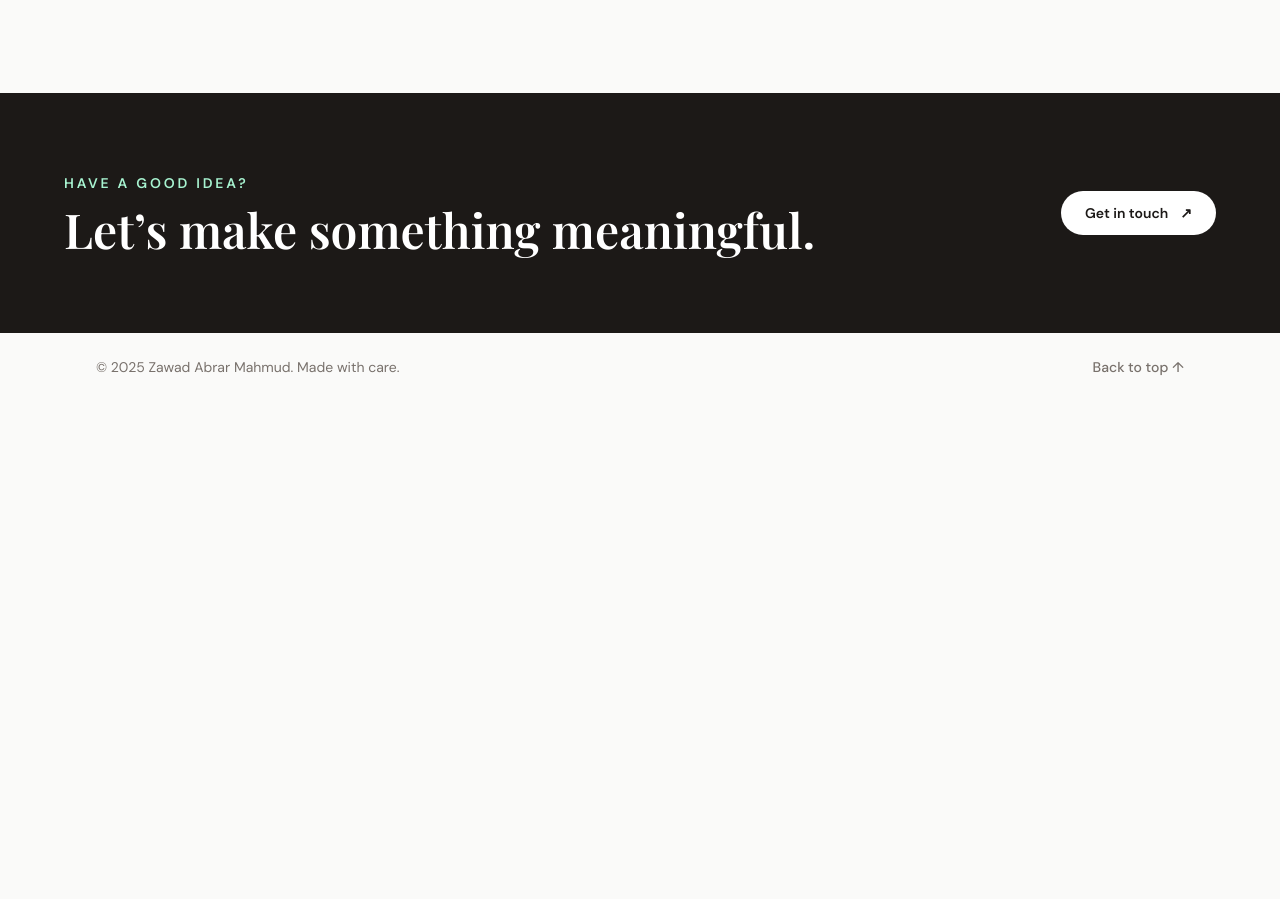
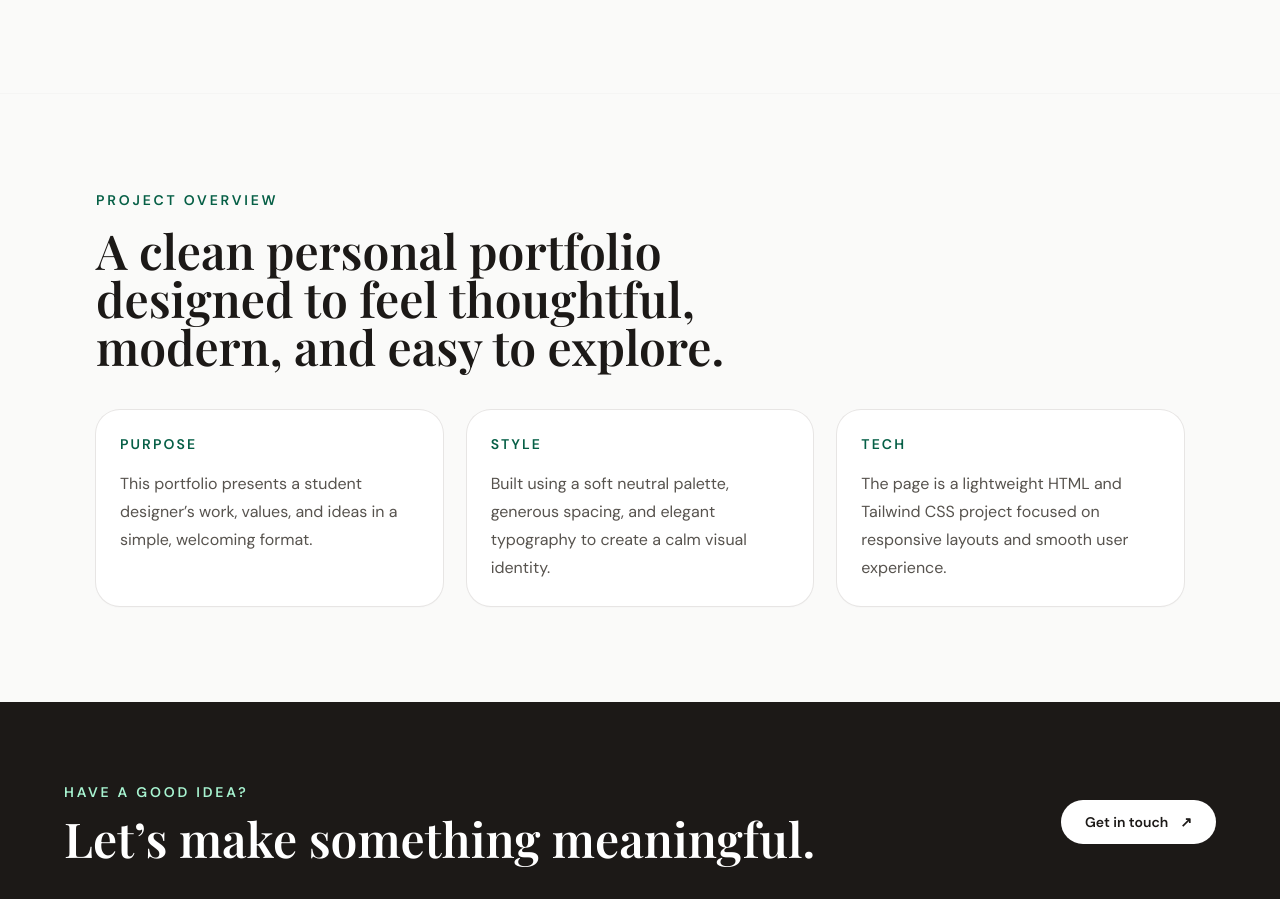
Before and after one commit to zawadabrar/mini-project-2, a plain HTML site: page index.html in a window 1280 px wide. Shown: the part 1712-2611 px from the top of the page. Before the commit the page ends 2113 px from the top, so only its background shows below. Drawn offline with nearby package versions, Linux system fonts and the light colour scheme.

Commit message:
Add files via upload

```diff
--- a/index.html
+++ b/index.html
@@ -3,7 +3,7 @@
 <head>
 	<meta charset="UTF-8">
 	<meta name="viewport" content="width=device-width, initial-scale=1.0">
-	<title>Alex Morgan — Student &amp; Designer</title>
+	<title>Zawad Abrar Mahmud — Student &amp; Designer</title>
 	<script src="https://cdn.tailwindcss.com"></script>
 	<link rel="preconnect" href="https://fonts.googleapis.com">
 	<link rel="preconnect" href="https://fonts.gstatic.com" crossorigin>
@@ -74,6 +74,27 @@
 			</div>
 		</section>
 
+		<section id="overview" class="border-t border-stone-100 bg-stone-50 py-20 sm:py-24">
+			<div class="mx-auto max-w-6xl px-5 sm:px-8">
+				<p class="text-sm font-semibold uppercase tracking-[0.2em] text-emerald-800">Project overview</p>
+				<h2 class="mt-4 max-w-3xl text-4xl font-semibold leading-tight sm:text-5xl">A clean personal portfolio designed to feel thoughtful, modern, and easy to explore.</h2>
+				<div class="mt-10 grid gap-6 md:grid-cols-3">
+					<div class="rounded-3xl bg-white p-6 shadow-sm shadow-stone-900/5 ring-1 ring-stone-200">
+						<p class="text-sm font-semibold uppercase tracking-[0.15em] text-emerald-800">Purpose</p>
+						<p class="mt-4 text-base leading-7 text-stone-600">This portfolio presents a student designer’s work, values, and ideas in a simple, welcoming format.</p>
+					</div>
+					<div class="rounded-3xl bg-white p-6 shadow-sm shadow-stone-900/5 ring-1 ring-stone-200">
+						<p class="text-sm font-semibold uppercase tracking-[0.15em] text-emerald-800">Style</p>
+						<p class="mt-4 text-base leading-7 text-stone-600">Built using a soft neutral palette, generous spacing, and elegant typography to create a calm visual identity.</p>
+					</div>
+					<div class="rounded-3xl bg-white p-6 shadow-sm shadow-stone-900/5 ring-1 ring-stone-200">
+						<p class="text-sm font-semibold uppercase tracking-[0.15em] text-emerald-800">Tech</p>
+						<p class="mt-4 text-base leading-7 text-stone-600">The page is a lightweight HTML and Tailwind CSS project focused on responsive layouts and smooth user experience.</p>
+					</div>
+				</div>
+			</div>
+		</section>
+
 		<section id="contact" class="bg-stone-900 px-5 py-16 text-white sm:px-8 sm:py-20">
 			<div class="mx-auto flex max-w-6xl flex-col justify-between gap-8 sm:flex-row sm:items-center">
 				<div><p class="text-sm font-semibold uppercase tracking-[0.2em] text-emerald-200">Have a good idea?</p><h2 class="mt-3 text-4xl font-semibold sm:text-5xl">Let’s make something meaningful.</h2></div>
```
